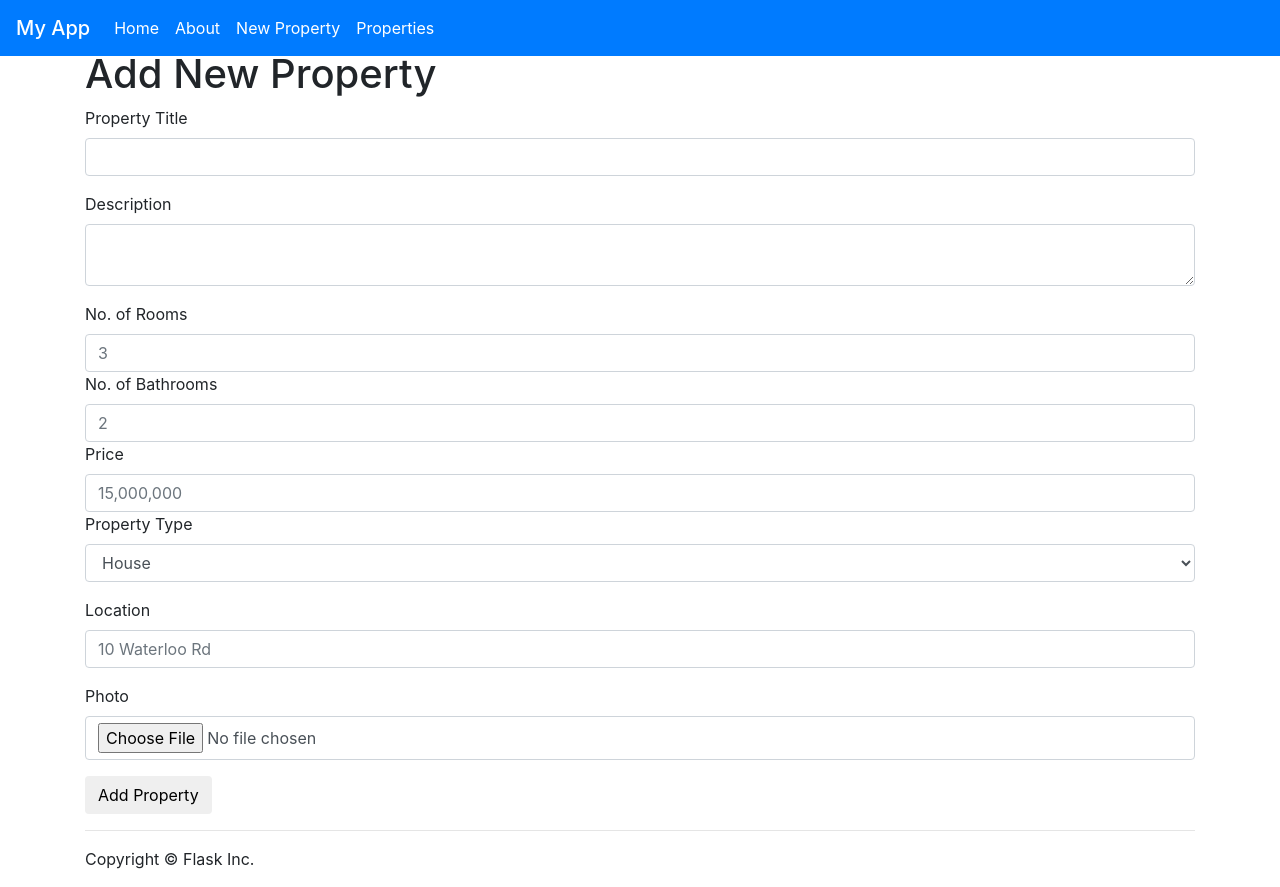
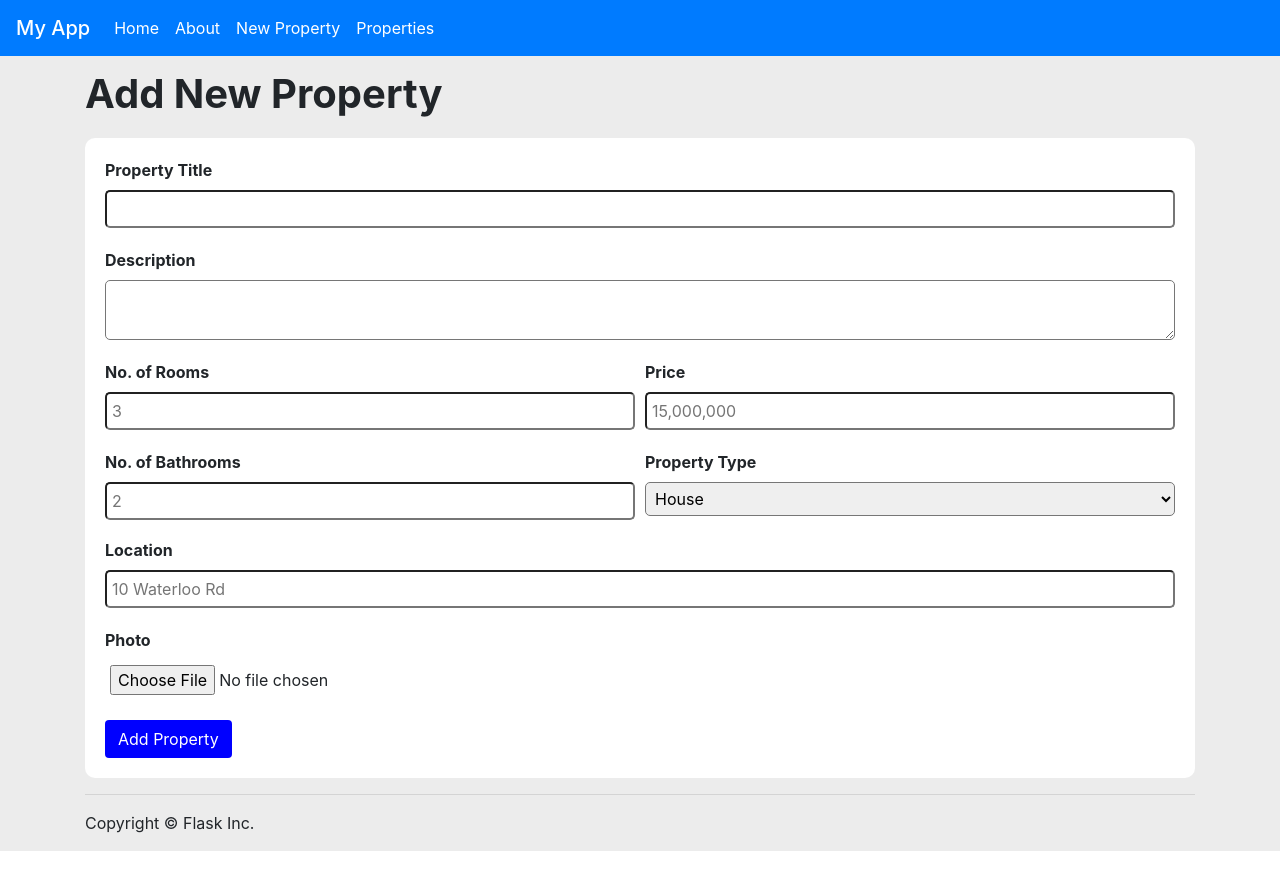
Before and after one commit to S-TJones/info3180-project1, a Flask app: page /property/ in a window 1280 px wide. After the commit the page ends 851 px from the top, so only its background shows below. Run offline with Flask 2, Linux system fonts and the light colour scheme; some libraries are stand-ins or nearby versions.

Commit message:
Styled the Property Page

```diff
--- a/app/static/css/app.css
+++ b/app/static/css/app.css
@@ -1,3 +1,61 @@
+
+*, ::after, ::before{
+    padding: 0;
+    margin: 0;
+    box-sizing: border-box;
+}
+
 body {
     padding-top: 50px;
+    background-color: #ececec;
 }
+
+.page-header, .form-title {
+    font-weight: bold;
+}
+
+.page-header {
+    margin: 20px 0px;
+}
+
+#property-form {
+    border-radius: 10px;
+    background-color: #ffffff;
+    padding: 20px;
+}
+
+#property-form p {
+    padding: 0;
+    margin-bottom: 0;
+}
+
+#property-form .form-inputs {
+    padding: 5px;
+    border-radius: 5px;
+    width: auto;
+}
+
+#property-form  .grid {
+    /* display: grid;
+    grid-template-columns: auto auto;
+    grid-template-rows: auto auto; */
+    column-count: 2;
+    gap: 10px;
+}
+
+.input-group {
+    display: flex;
+    flex-direction: column;
+    margin-bottom: 20px;
+    box-shadow: none;
+}
+
+#property-form :nth-child(6) {
+    max-width: 20%;
+}
+
+#property-form > button {
+    width: fit-content;
+    background-color: blue;
+    color: #ffffff;
+}
--- a/app/templates/property.html
+++ b/app/templates/property.html
@@ -4,43 +4,50 @@
 
 <h1 class="page-header">Add New Property</h1>
 
-<form action="{{ url_for('new_property') }}" method="POST" enctype="multipart/form-data">
+<form id="property-form" action="{{ url_for('new_property') }}" method="POST" enctype="multipart/form-data">
     {{ form.csrf_token }}
 
-    <div class="form-group">
-        {{ form.p_title.label }}
-        {{ form.p_title(class="form-control") }}
+    <div class="input-group">
+        <p class="form-title">{{ form.p_title.label }}</p>
+        {{ form.p_title(class="form-inputs") }}
     </div>
 
-    <div class="form-group">
-        {{ form.p_description.label }}
-        {{ form.p_description(class="form-control") }}
+    <div class="input-group">
+        <p class="form-title">{{ form.p_description.label }}</p>
+        {{ form.p_description(class="form-inputs") }}
     </div>
 
-    <div class="form-group">
-        <div class="grid">
-            {{ form.rooms.label }}
-            {{ form.rooms(class="form-control", placeholder="3") }}
 
-            {{ form.bathrooms.label }}
-            {{ form.bathrooms(class="form-control", placeholder="2") }}
+    <div class="grid">
+        <div class="input-group">
+            <p class="form-title">{{ form.rooms.label }}</p>
+            {{ form.rooms(class="form-inputs", placeholder="3") }}
+        </div>
 
-            {{ form.price.label }}
-            {{ form.price(class="form-control", placeholder="15,000,000") }}
+        <div class="input-group">
+            <p class="form-title">{{ form.bathrooms.label }}</p>
+            {{ form.bathrooms(class="form-inputs", placeholder="2") }}
+        </div>
 
-            {{ form.p_type.label }}
-            {{ form.p_type(class="form-control", placeholder="House") }}
+        <div class="input-group">
+            <p class="form-title">{{ form.price.label }}</p>
+            {{ form.price(class="form-inputs", placeholder="15,000,000") }}
+        </div>
+
+        <div class="input-group">
+            <p class="form-title">{{ form.p_type.label }}</p>
+            {{ form.p_type(class="form-inputs", placeholder="House") }}
         </div>
     </div>
 
-    <div class="form-group">
-        {{ form.location.label }}
-        {{ form.location(class="form-control", placeholder="10 Waterloo Rd") }}
+    <div class="input-group">
+        <p class="form-title">{{ form.location.label }}</p>
+        {{ form.location(class="form-inputs", placeholder="10 Waterloo Rd") }}
     </div>
 
-    <div class="form-group">
-        {{ form.photo.label }}
-        {{ form.photo(class="form-control") }}
+    <div class="input-group">
+        <p class="form-title">{{ form.photo.label }}</p>
+        {{ form.photo(class="form-inputs") }}
     </div>
 
     <button name="submit" type="submit" class="btn">Add Property</button>
```
